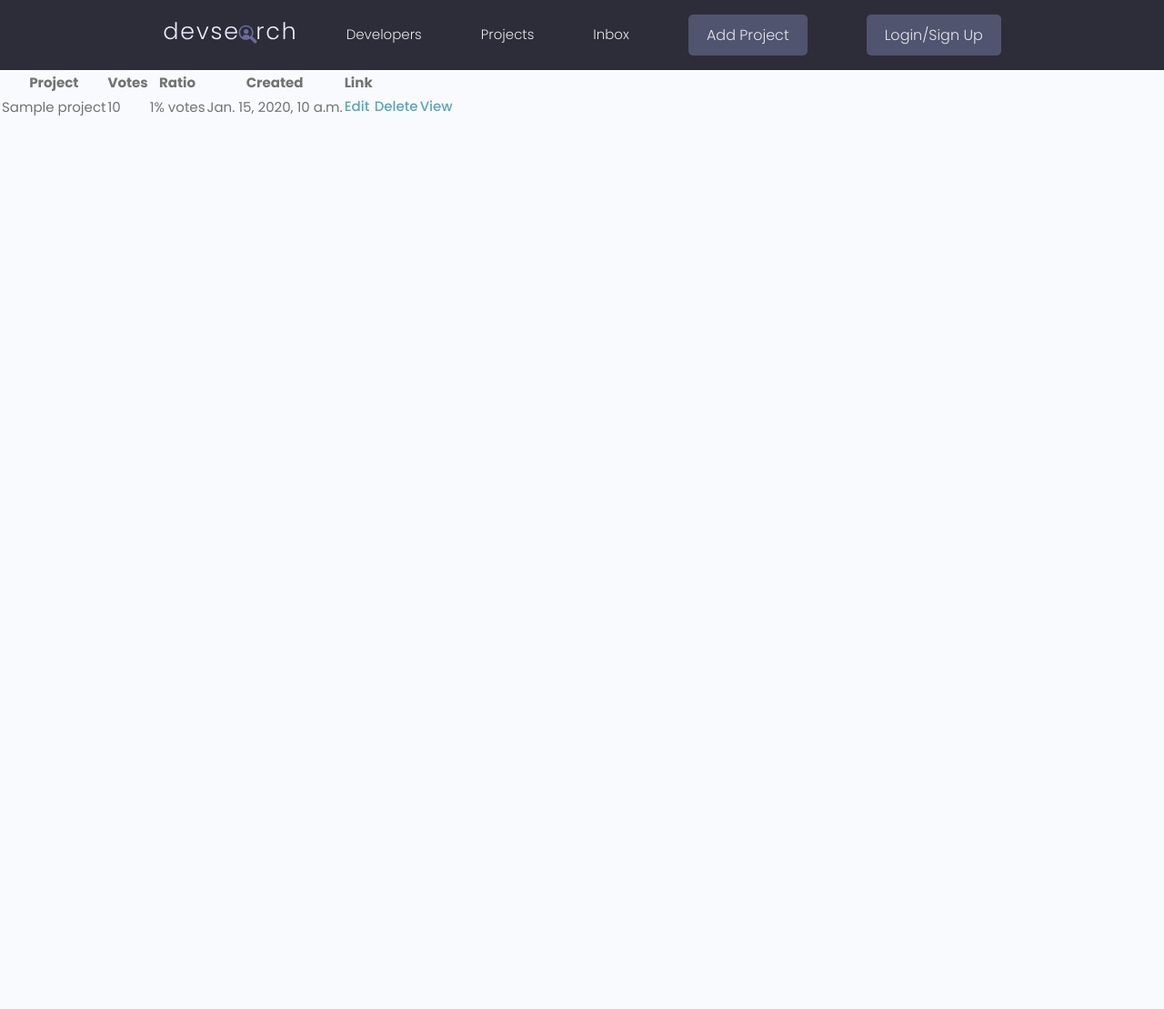
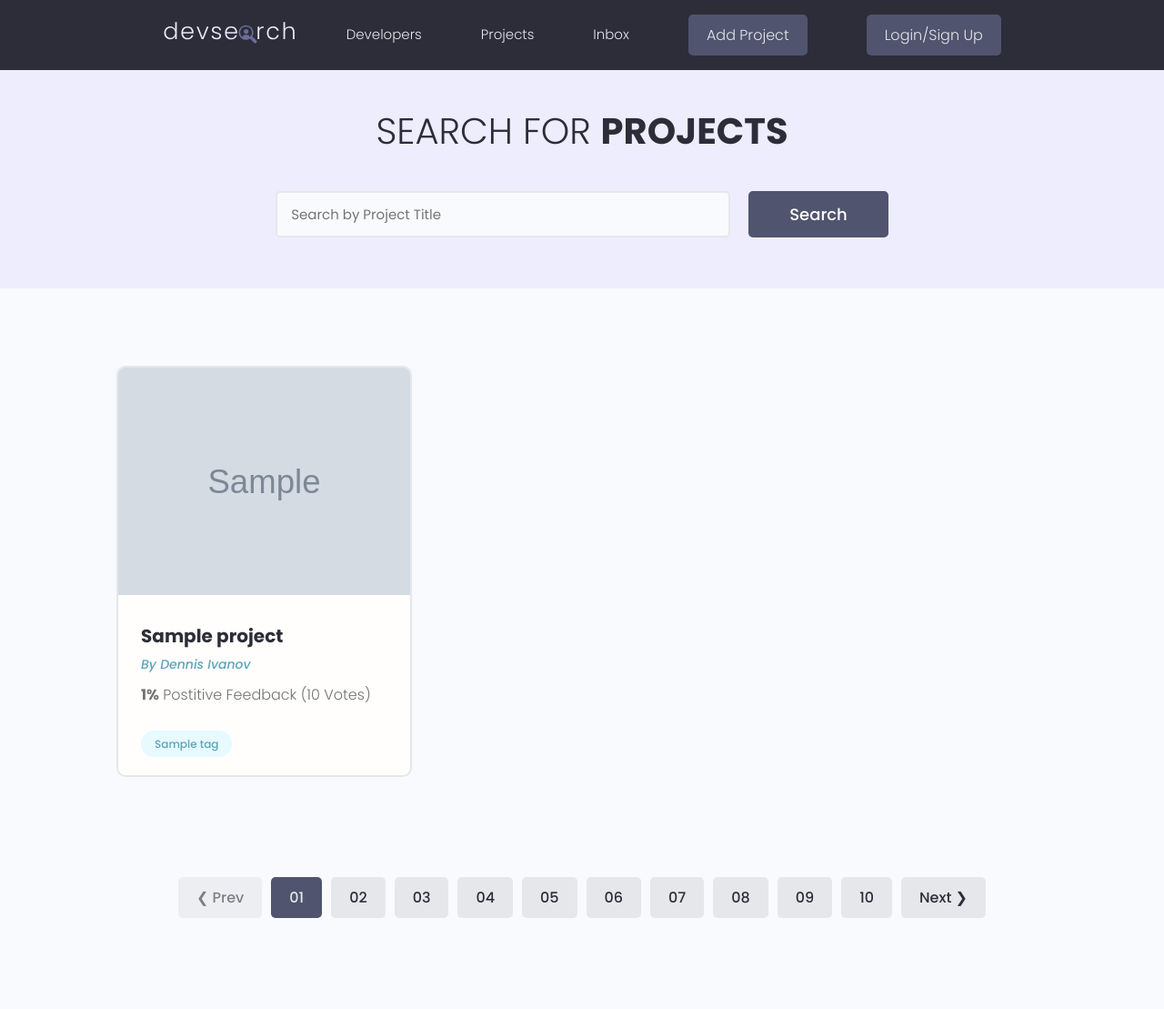
Before and after one commit to Vijay-Vaddi/dev-hub, a Django app: page / in a window 1280 px wide. Shown: the whole page at 91% size. Before the commit the page ends 127 px from the top, so only its background shows below. Run offline with Django 5.2, Linux system fonts and the light colour scheme; tables that the repository leaves empty hold one stand-in row (values such as "Sample post"); grey boxes marked "Sample" are stand-in pictures; some libraries are stand-ins or nearby versions.

Commit message:
projects page theme setup

```diff
--- a/projects/templates/projects/projects.html
+++ b/projects/templates/projects/projects.html
@@ -2,28 +2,75 @@
 {% load static %}
     {% block content %}
 
-    <table>
-        <tr>
-            <th>Project</th>
-            <th>Votes</th>
-            <th>Ratio</th>
-            <th>Created</th>
-            <th>Link</th>
-            <th></th>
-        </tr>
-        {% for project in projects%}
-        <tr>
+  <!-- Main Section -->
+  <main class="projects">
+    <section class="hero-section text-center">
+      <div class="container container--narrow">
+        <div class="hero-section__box">
+          <h2>Search for <span>Projects</span></h2>
+        </div>
 
+        <div class="hero-section__search">
+          <form class="form" action="#" method="get">
+            <div class="form__field">
+              <label for="formInput#search">Search By Projects </label>
+              <input class="input input--text" id="formInput#search" type="text" name="text"
+                placeholder="Search by Project Title" />
+            </div>
 
-            <td>{{project.title}}</td>
-            <td>{{project.vote_total}}</td>
-            <td>{{project.vote_ratio}}% votes</td>
-            <td>{{project.date_time}}</td>
-            <td><a href="{% url 'update_project' project.id %}">Edit</a></td>
-            <td><a href="{% url 'delete_project' project.id %}">Delete</a></td>
-            <td><a href="{% url 'project' project.id %}">View</a></td>
-        </tr>
-        {%endfor%}
-    </table>
+            <input class="btn btn--sub btn--lg" type="submit" value="Search" />
+          </form>
+        </div>
+      </div>
+    </section>
+    <!-- Search Result: DevList -->
+    <section class="projectsList">
+      <div class="container">
+        <div class="grid grid--three">
+          {% for project in projects%}
+          <div class="column">
+            <div class="card project">
+              <a href="{% url 'project' project.id %}" class="project">
+                <img class="project__thumbnail" src="{{ project.project_image.url }}" alt="project thumbnail" />
+                <div class="card__body">
+                  <h3 class="project__title">{{project.title}}</h3>
+                  <p><a class="project__author" href="profile.html">By Dennis Ivanov</a></p>
+                  <p class="project--rating">
+                    <span style="font-weight: bold;">{{project.vote_ratio}}%</span> Postitive
+                    Feedback ({{project.vote_total}} Vote{{project.vote_total|pluralize:'s'}})
+                  </p>
+                  <div class="project__tags">
+                    {% for tag in project.tags.all %}
+                    <span class="tag tag--pill tag--main">
+                      <small>{{tag}}</small>
+                    </span>
+                    {% endfor %}
+                  </div>
+                </div>
+              </a>
+            </div>
+          </div>
+          {%endfor%}
+        </div>
+      </div>
+    </section>
+
+    <div class="pagination">
+      <ul class="container">
+        <li><a href="#" class="btn btn--disabled">&#10094; Prev</a></li>
+        <li><a href="#" class="btn btn--sub">01</a></li>
+        <li><a href="#" class="btn">02</a></li>
+        <li><a href="#" class="btn">03</a></li>
+        <li><a href="#" class="btn">04</a></li>
+        <li><a href="#" class="btn">05</a></li>
+        <li><a href="#" class="btn">06</a></li>
+        <li><a href="#" class="btn">07</a></li>
+        <li><a href="#" class="btn">08</a></li>
+        <li><a href="#" class="btn">09</a></li>
+        <li><a href="#" class="btn">10</a></li>
+        <li><a href="#" class="btn">Next &#10095;</a></li>
+      </ul>
+    </div>
+  </main>
 
     {% endblock %}
```
Also changed, not shown: static/images/IMG_2639.JPG (deleted), static/images/IMG_2709.JPG (deleted), static/images/default_bHK52vx.jpg (added).
